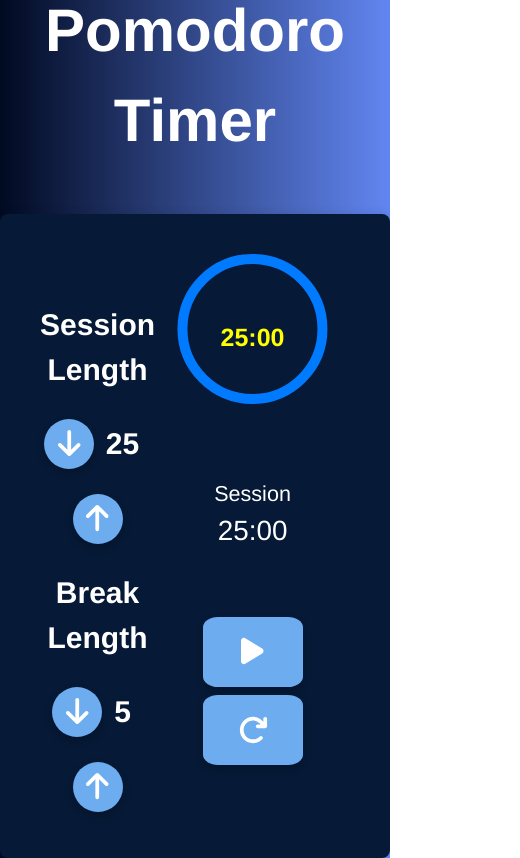
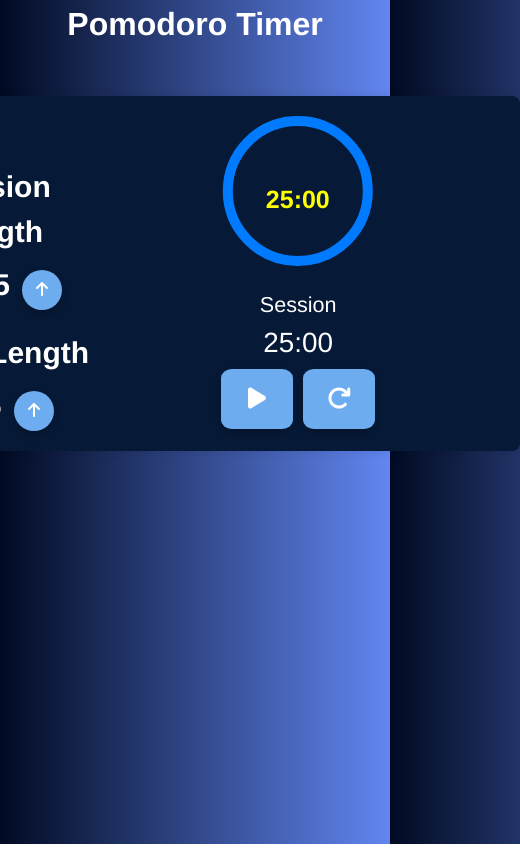
Before and after one commit to S-chahine/pomodoro-timer, a React (Create React App) app: page / in a window 390 px wide. Shown: the whole page, 520 px wide, since content can reach past the window. Built offline with nearby package versions, Linux system fonts and the light colour scheme.

Commit message:
responsive design

```diff
--- a/src/components/Timer.css
+++ b/src/components/Timer.css
@@ -1,5 +1,3 @@
-@import '~bootstrap/dist/css/bootstrap.min.css';
-
 /* Common styles for all screen sizes */
 body {
     background: linear-gradient(to left, #6286f1, #010a22);
@@ -7,7 +5,6 @@ body {
     display: flex;
     align-items: center;
     justify-content: center;
-    height: 100vh;
     font-family: 'Franklin Gothic Medium', 'Arial Narrow', Arial, sans-serif;
 }
 
@@ -17,14 +14,14 @@ body {
     box-shadow: 0 0 10px rgba(0, 0, 0, 0.1);
     padding: 40px;
     text-align: center;
-    width: 100%;
-    max-width: 600px;
-    /* Adjust as needed for medium and large screens */
+    box-sizing: border-box;
     margin: 0 auto;
+
+    /* Let the content dictate the height */
 }
 
 .TimerLabel {
-    font-size: 50px;
+    font-size: 2em;
     font-weight: bold;
     display: flex;
     color: #fff;
@@ -33,7 +30,7 @@ body {
 .Title {
     color: #fff;
     font-weight: bold;
-    font-size: 60px;
+    font-size: 3em;
 }
 
 .session-timer {
@@ -44,11 +41,11 @@ button {
     background-color: #6cacef;
     color: #fff;
     border: none;
-    font-size: 30px;
+    font-size: 1.5em;
     font-weight: bold;
     cursor: pointer;
-    width: 50px;
-    height: 50px;
+    width: 3em;
+    height: 3em;
     border-radius: 50%;
     box-shadow: 0 4px 8px rgba(0, 0, 0, 0.2);
     transition: background-color 0.3s ease, transform 0.2s ease;
@@ -59,13 +56,13 @@ button {
     background-color: #6cacef;
     color: #fff;
     border: none;
-    font-size: 30px;
+    font-size: 1.5em;
     font-weight: bold;
     margin-left: 5px;
     margin-right: 5px;
     cursor: pointer;
-    width: 100px;
-    height: 70px;
+    width: 5em;
+    height: 3.5em;
     border-radius: 15%;
     box-shadow: 0 4px 8px rgba(0, 0, 0, 0.2);
     transition: background-color 0.3s ease, transform 0.2s ease;
@@ -81,19 +78,48 @@ button:hover {
 }
 
 /* Media queries for different screen sizes */
+@media only screen and (max-width: 767px) {
+    .container {
+        padding: 20px;
+        min-width: 650px;
+        /* Adjust padding for smaller screens */
+    }
+
+    .TimerLabel {
+        font-size: 1em;
+        /* Responsive font size */
+    }
+
+    #start_stop,
+    #reset {
+        font-size: 1.5em;
+        margin-left: 5px;
+        margin-right: 5px;
+        width: 3em;
+        height: 2.5em;
+    }
+
+    button {
+        font-size: 1em;
+        width: 2.5em;
+        height: 2.5em;
+    }
+
+    .Title {
+        font-size: 2em;
+        /* Responsive font size */
+    }
+}
+
+/* Media queries for different screen sizes */
 @media only screen and (min-width: 601px) and (max-width: 1024px) {
     .container {
         max-width: 100vh;
-        max-height: 60vh;
-
-        /* Adjust for medium screens */
     }
 }
 
 @media only screen and (min-width: 1025px) {
     .container {
         max-width: 100vh;
-        max-height: 100vh;
-        /* Adjust for large screens */
     }
 }
```
